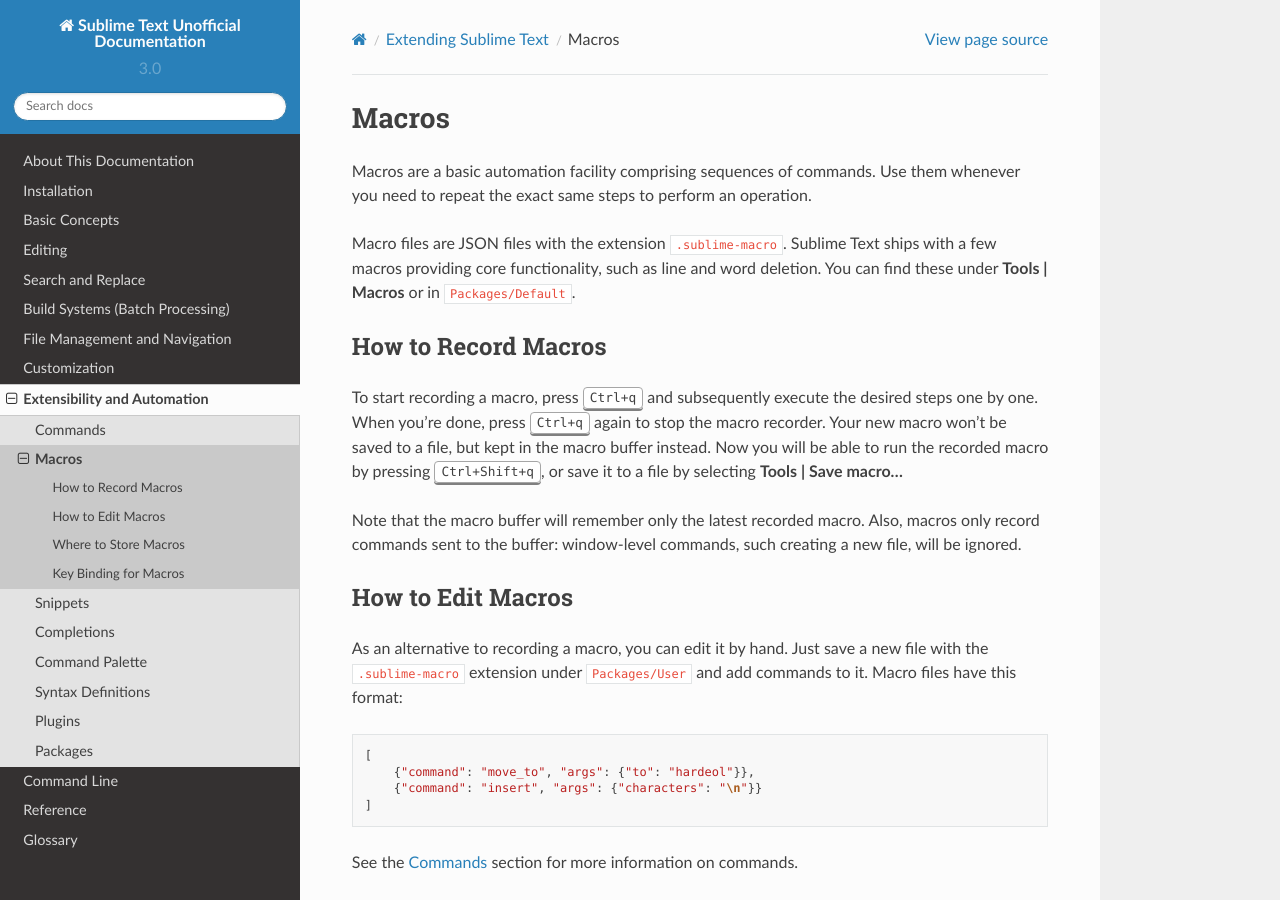
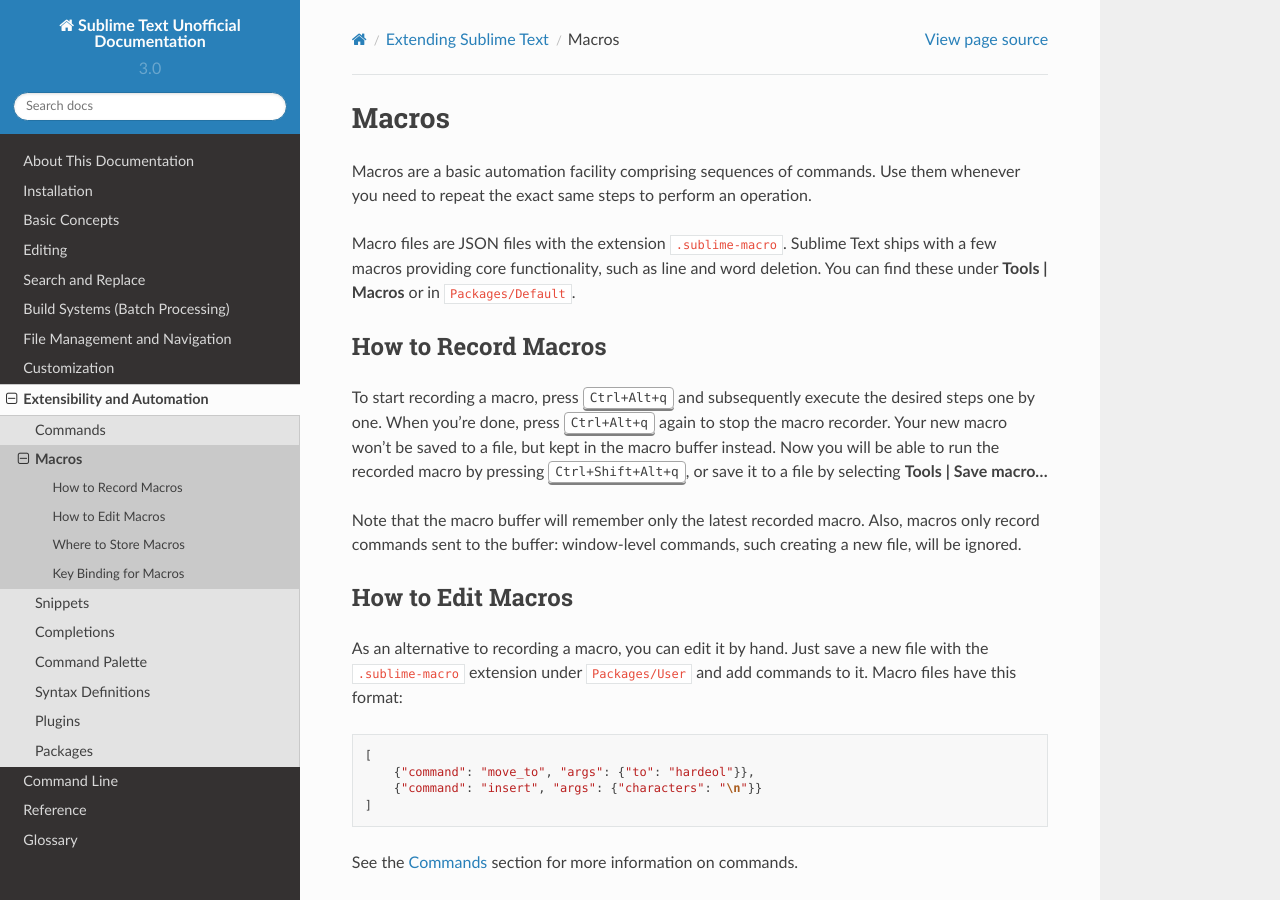
Before and after one commit to guillermooo/sublime-undocs, a Sphinx documentation site: the page built from source/extensibility/macros.rst, in a window 1280 px wide and 900 px high. Built offline with Sphinx 7.4.7 and the Read the Docs theme 2.0.0, drawn with Linux system fonts in a browser that asks for light colours.

Commit message:
Update stated keybinding in Macros Instructions (#267)

```diff
--- a/source/extensibility/macros.rst
+++ b/source/extensibility/macros.rst
@@ -13,11 +13,11 @@
 How to Record Macros
 ********************
 
-To start recording a macro, press :kbd:`Ctrl+q` and subsequently execute the
-desired steps one by one. When you're done, press :kbd:`Ctrl+q` again to stop
+To start recording a macro, press :kbd:`Ctrl+Alt+q` and subsequently execute the
+desired steps one by one. When you're done, press :kbd:`Ctrl+Alt+q` again to stop
 the macro recorder. Your new macro won't be saved to a file, but kept in the
 macro buffer instead. Now you will be able to run the recorded macro by
-pressing :kbd:`Ctrl+Shift+q`, or save it to a file by selecting
+pressing :kbd:`Ctrl+Shift+Alt+q`, or save it to a file by selecting
 **Tools | Save macro...**
 
 Note that the macro buffer will remember only the latest recorded macro. Also,
```
